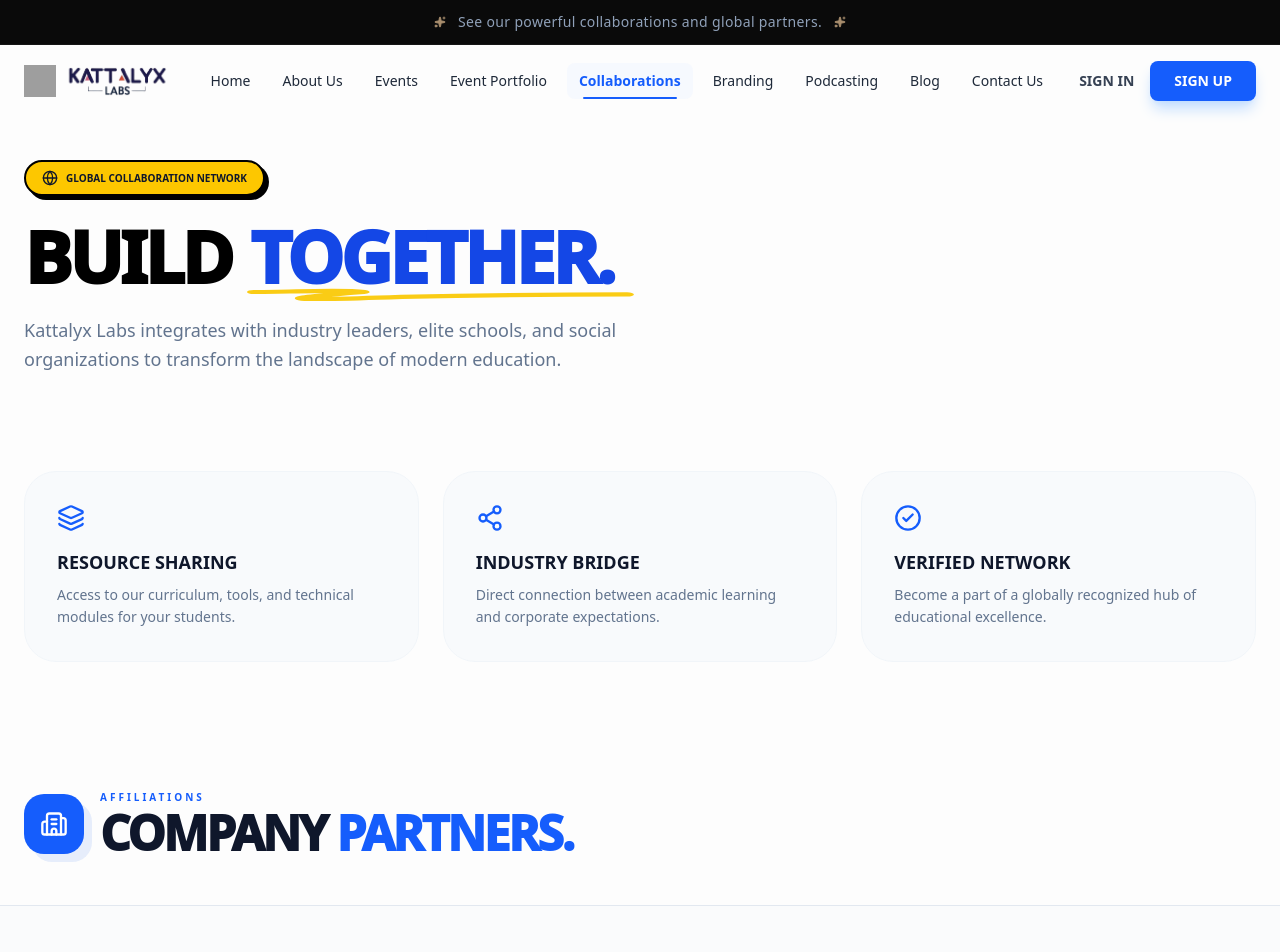
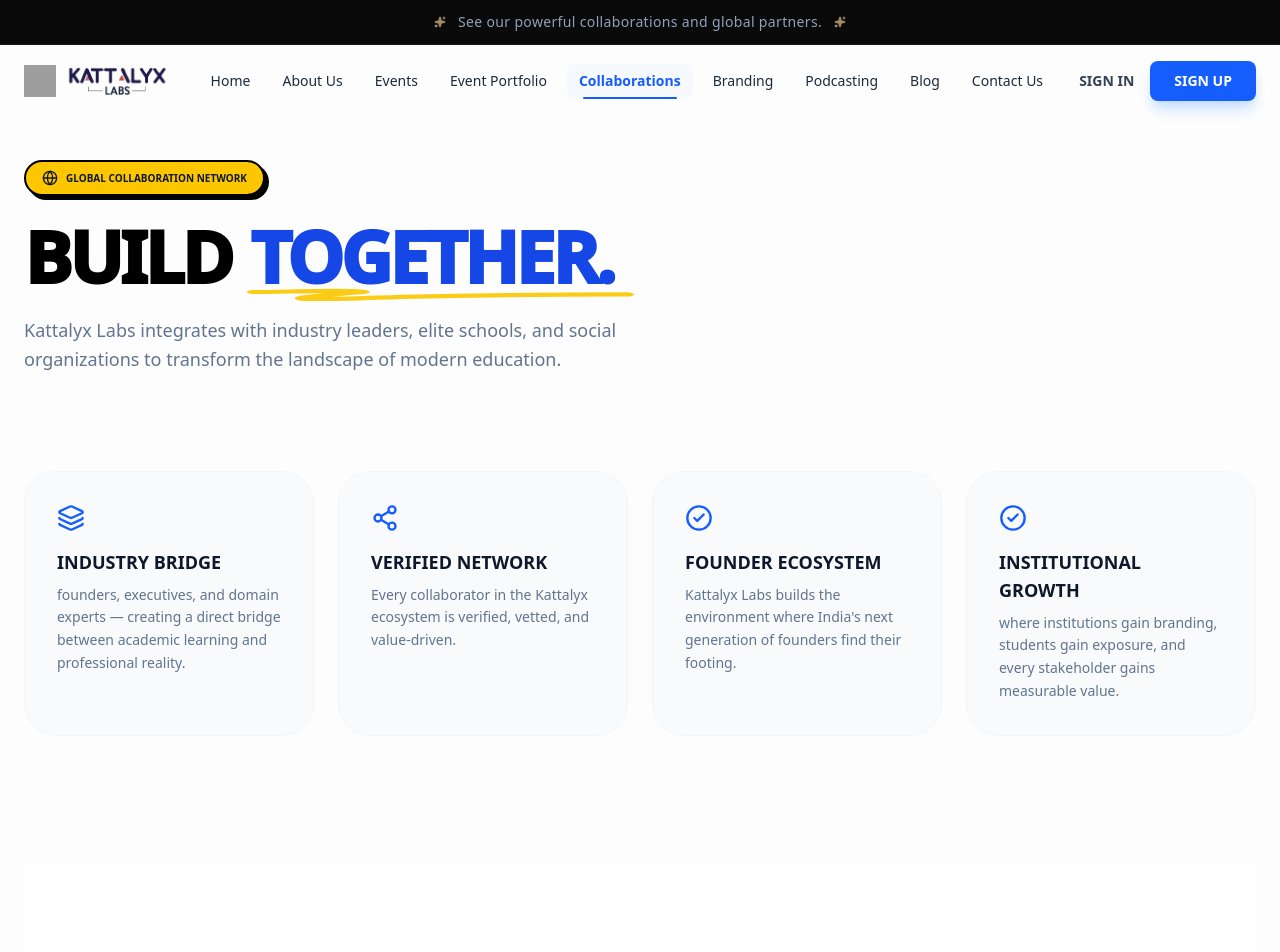
Before and after one commit to vaghelakrishna/kattalyx-labs-in, a React (Vite) app in the folder frontend/: page /collaborations in a window 1280 px wide. Shown: the top 952 px of the page. Built offline with nearby package versions, Linux system fonts and the light colour scheme; grey boxes are pictures that could not be loaded.

Commit message:
fix changes

```diff
--- a/frontend/src/pages/CollaborationsPage.tsx
+++ b/frontend/src/pages/CollaborationsPage.tsx
@@ -77,11 +77,18 @@
 
         {/* --- 2. PARTNERSHIP MODEL SECTION (NEW) --- */}
         <section className="mb-32">
-          <div className="grid grid-cols-1 md:grid-cols-3 gap-6">
+          <div className="grid grid-cols-1 md:grid-cols-4 gap-6">
             {[
-              { icon: Layers, title: "Resource Sharing", desc: "Access to our curriculum, tools, and technical modules for your students." },
-              { icon: Share2, title: "Industry Bridge", desc: "Direct connection between academic learning and corporate expectations." },
-              { icon: CheckCircle2, title: "Verified Network", desc: "Become a part of a globally recognized hub of educational excellence." }
+              {
+                icon: Layers, title: " Industry Bridge", desc: "founders, executives, and domain experts — creating a direct bridge between academic learning and professional reality." },
+              {
+                icon: Share2, title: "Verified Network", desc: "Every collaborator in the Kattalyx ecosystem is verified, vetted, and value-driven." },
+              {
+                icon: CheckCircle2, title: "Founder Ecosystem", desc: " Kattalyx Labs builds the environment where India's next generation of founders find their footing."
+              },
+              {
+                icon: CheckCircle2, title: " Institutional Growth", desc: "where institutions gain branding, students gain exposure, and every stakeholder gains measurable value."
+              }
             ].map((feature, i) => (
               <div key={i} className="p-8 bg-slate-50 border border-slate-100 rounded-[2rem] hover:bg-white hover:shadow-xl transition-all">
                 <feature.icon className="text-blue-600 mb-4" size={28} />
@@ -94,7 +101,7 @@
         </section>
 
         {/* --- 3. COMPANY PARTNERS SECTION (LIGHT MODERN MARQUEE) --- */}
-        <section className="mb-40 -mx-6 overflow-hidden">
+        {/* <section className="mb-40 -mx-6 overflow-hidden">
           <div className="px-6 flex flex-col md:flex-row md:items-end gap-4 mb-12 group">
             <div className="flex items-center gap-4">
               <div className="p-4 bg-blue-600 rounded-[1.25rem] text-white shadow-[8px_8px_0px_0px_rgba(37,99,235,0.1)] group-hover:shadow-none transition-all duration-300">
@@ -110,9 +117,7 @@
           </div>
 
           <div className="relative flex py-12 bg-slate-50/50 overflow-hidden border-y border-slate-200">
-            {/* Overlay Gradients - adjusted to match light background */}
-            {/* <div className="absolute inset-y-0 left-0 w-32 bg-gradient-to-r from-slate-50 to-transparent z-10" />
-            <div className="absolute inset-y-0 right-0 w-32 bg-gradient-to-l from-slate-50 to-transparent z-10" /> */}
+
 
             <div className="flex whitespace-nowrap  items-center">
               {[...Array(1)].map((_, i) => (
@@ -121,7 +126,6 @@
                   className="flex items-center gap-8 mx-6 bg-white border border-slate-200 p-8 rounded-[2.5rem] min-w-[400px] shadow-sm group hover:shadow-xl hover:border-blue-200 transition-all duration-500 cursor-default"
                 >
                   <div className="relative">
-                    {/* Removed 'invert' so the logo looks natural on light bg */}
                     <img
                       src={commudleImg}
                       className="w-16 h-16 rounded-2xl object-cover grayscale group-hover:grayscale-0 transition-all duration-500"
@@ -142,13 +146,11 @@
               ))}
             </div>
           </div>
-        </section>
+        </section> */}
 
-        {/* PARTNER SCHOOLS SECTION */}
         <section className="bg-white py-24 px-6 md:px-8">
           <div className="max-w-7xl mx-auto">
 
-            {/* TOP HEADING: Separated from the grid */}
             <motion.div
               initial={{ opacity: 0, y: 30 }}
               whileInView={{ opacity: 1, y: 0 }}
@@ -167,7 +169,6 @@
 
             <div className="grid lg:grid-cols-12 gap-16 items-start">
 
-              {/* LEFT SIDE: STICKY IMAGE */}
               <div className="lg:col-span-5 lg:sticky lg:top-32 order-2 lg:order-1">
                 <div className="relative aspect-[5/5] w-full rounded-[3rem] overflow-hidden bg-slate-900 shadow-2xl">
                   <AnimatePresence mode="wait">
@@ -198,7 +199,6 @@
                 </div>
               </div>
 
-              {/* RIGHT SIDE: SCROLLING LIST */}
               <div className="lg:col-span-7 order-1 lg:order-2">
                 {PARTNER_SCHOOLS.map((school, i) => (
                   <motion.div
@@ -230,7 +230,6 @@
                     <div className={`absolute inset-0 bg-blue-50/50 rounded-2xl -z-10 transition-transform duration-700 origin-left ${activeImage === i ? 'scale-x-100' : 'scale-x-0'}`} />
                   </motion.div>
                 ))}
-                {/* Extra padding to allow the last item to trigger the sticky image */}
                 <div className="h-[20vh]" />
               </div>
 
@@ -316,8 +315,7 @@
         )}
 
         {/* --- 5. NGO PARTNERS SECTION (COMPACT GRID) --- */}
-        <section className="mb-40">
-          {/* Section Heading */}
+        {/* <section className="mb-40">
           <div className="px-6 flex flex-col md:flex-row md:items-end gap-4 mb-10 group">
             <div className="flex items-center gap-4">
               <div className="p-3 bg-blue-600 rounded-2xl text-white shadow-[6px_6px_0px_0px_rgba(16,185,129,0.1)] transition-all duration-300">
@@ -332,12 +330,10 @@
             </div>
           </div>
 
-          {/* 3-Column Grid with Reduced Height */}
           <div className="grid grid-cols-1 md:grid-cols-2 lg:grid-cols-3 gap-6 px-2">
             {[1].map((item) => (
               <div key={item} className="relative group overflow-hidden bg-white border border-slate-200 rounded-[2rem] p-4 hover:border-blue-500/30 transition-all duration-500 shadow-lg shadow-slate-200/40 flex flex-col">
 
-                {/* Shorter Image Aspect Ratio (video instead of square) */}
                 <div className="relative w-full aspect-video rounded-[1.5rem] overflow-hidden mb-4">
                   <img
                     src={ngoImg}
@@ -347,7 +343,6 @@
                   <div className="absolute inset-0 bg-gradient-to-t from-blue-900/40 via-transparent to-transparent" />
                 </div>
 
-                {/* Compact Content Body */}
                 <div className="flex flex-col flex-grow px-1">
                   <div className="flex items-center gap-2 mb-2">
                     <Sparkles className="text-blue-500" size={14} />
@@ -362,21 +357,11 @@
                     promoting menstral hygience awareness
                   </p>
 
-                  {/* Impact Mini-Stats - Compact */}
-                  {/* <div className="flex items-center justify-between pt-4 border-t border-slate-100 mt-auto">
-                    <div>
-                      <p className="text-lg font-black text-slate-900 leading-none">5k+</p>
-                      <p className="text-[8px] font-black uppercase tracking-widest text-slate-400">Students</p>
-                    </div>
-                    <button className="flex items-center gap-2 text-[9px] font-black uppercase tracking-tighter bg-slate-900 text-white px-4 py-2.5 rounded-lg hover:bg-blue-600 transition-colors">
-                      Read <ArrowRight size={12} />
-                    </button>
-                  </div> */}
                 </div>
               </div>
             ))}
           </div>
-        </section>
+        </section> */}
 
 
         {/* --- 6. FINAL CTA SECTION (KATTALYX ECOSYSTEM COLLABORATION) --- */}
@@ -400,7 +385,7 @@
                 <div className="text-center lg:text-left max-w-2xl">
                   <div className="inline-flex items-center gap-2 px-3 py-1 bg-slate-50 border border-slate-100 rounded-lg mb-4">
                     <Users size={14} className="text-blu-600" />
-                    <span className="text-[9px] font-black uppercase tracking-[0.2em] text-slate-500">Collaborative Network</span>
+                    <span className="text-[9px] font-black uppercase tracking-[0.2em] text-slate-500">Partner With Kattalyx Labs</span>
                   </div>
 
                   <h2 className="text-4xl md:text-5xl font-[1000] text-slate-900 tracking-tighter leading-[0.9] mb-6">
@@ -408,7 +393,7 @@
                   </h2>
 
                   <p className="text-slate-500 text-sm md:text-lg font-medium leading-relaxed">
-                    Whether you are a <span className="text-slate-900 font-bold">School</span> looking for elite tech labs, an <span className="text-slate-900 font-bold">NGO</span> driving social impact, or a <span className="text-slate-900 font-bold">Company</span> seeking top-tier talent—let's build the infrastructure of tomorrow together.
+                    Whether you are a school principal ready to bring real-world learning to your students, a college administrator building an entrepreneurship culture, an industry expert who wants to impact the next generation, or a founder looking for the right investor room — Kattalyx Labs is your partnership.
                   </p>
                 </div>
 
```
